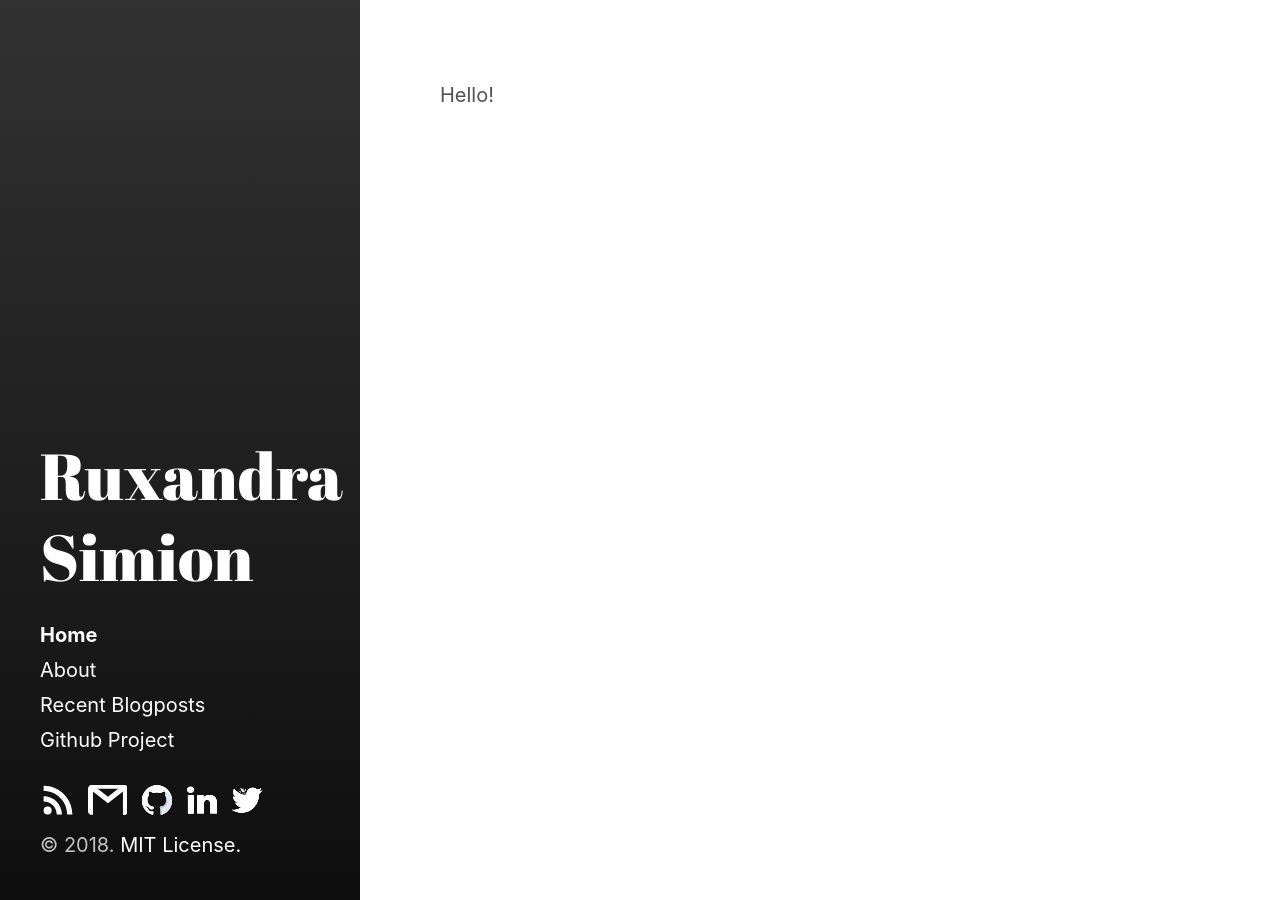
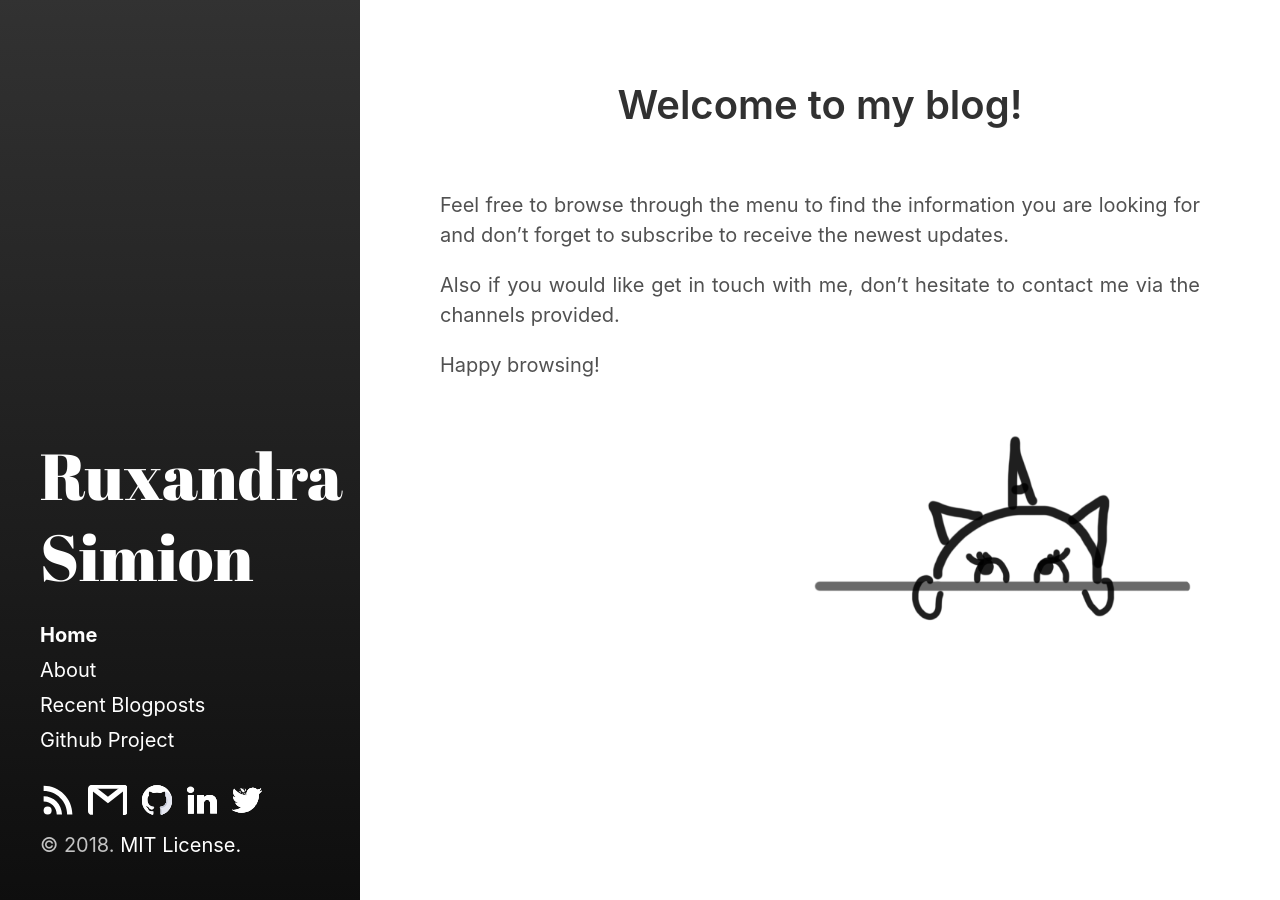
Before and after one commit to ruxandraS/ruxandraS.github.io, a Jekyll site: the page built from index.md, in a window 1280 px wide. Built offline with Jekyll 4.4.1, drawn with Linux system fonts in a browser that asks for light colours.

```diff
--- a/_sass/hydeout/_layout.scss
+++ b/_sass/hydeout/_layout.scss
@@ -71,6 +71,7 @@ body {
   background: $body-bg;
   color: $body-color;
   padding: $section-spacing;
+  text-align: justify;
 }
 
 
--- a/index.md
+++ b/index.md
@@ -1,8 +1,17 @@
 ---
-# Feel free to add content and custom Front Matter to this file.
-# To modify the layout, see https://jekyllrb.com/docs/themes/#overriding-theme-defaults
-
 layout: index
 ---
 
-Hello!
+<h1 class="page-title" style="text-align: center;">
+		Welcome to my blog!
+</h1>
+
+<br>
+
+Feel free to browse through the menu to find the information you are looking for and don’t forget to subscribe to receive the newest updates.
+
+Also if you would like get in touch with me, don’t hesitate to contact me via the channels provided.
+
+Happy browsing!
+
+<img align="right" src="./caticorn.png" width="400"/>
```
Also changed, not shown: about.md (+10 -1 lines), home.md (deleted, +0 -5 lines), caticorn.png (added), 8 other files.
